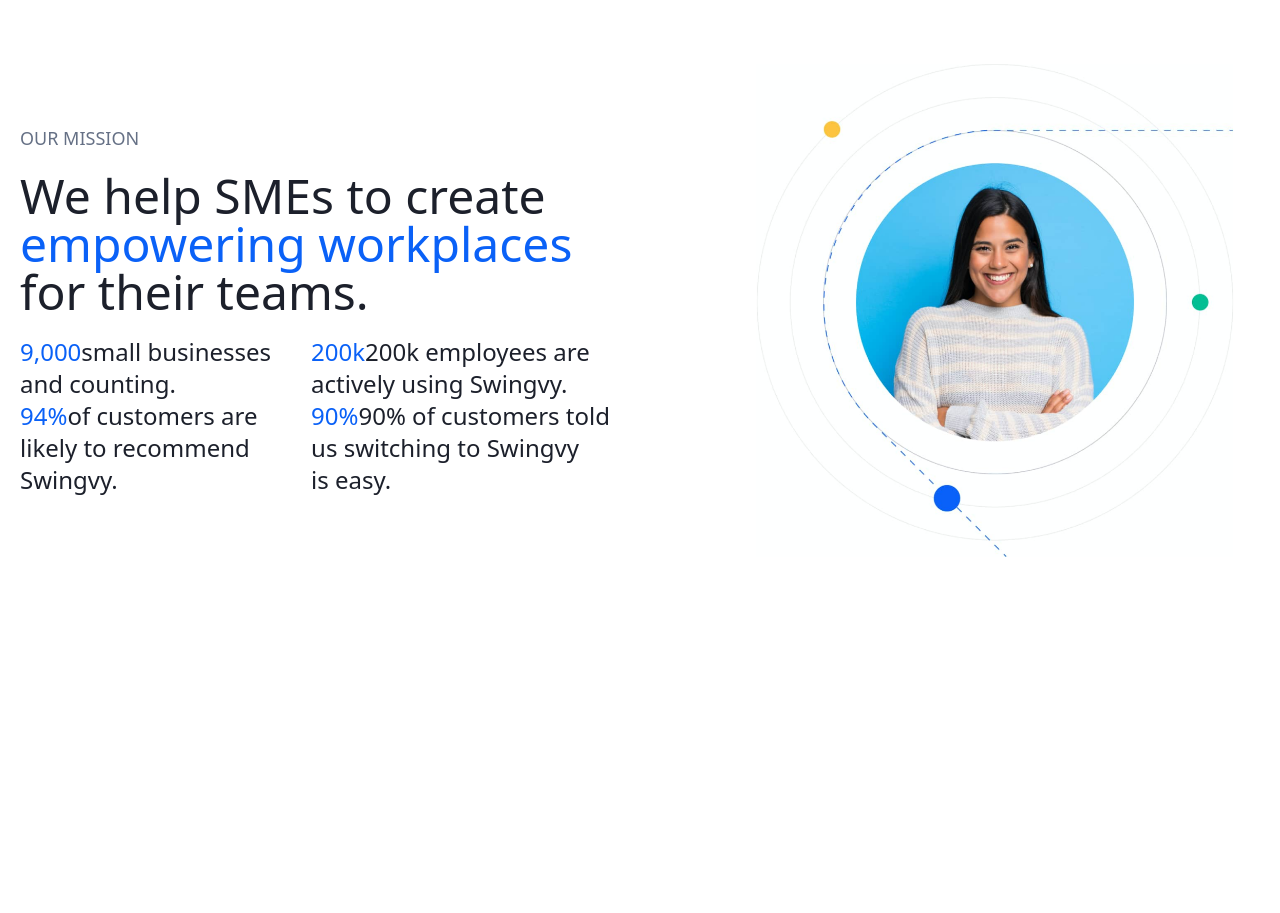
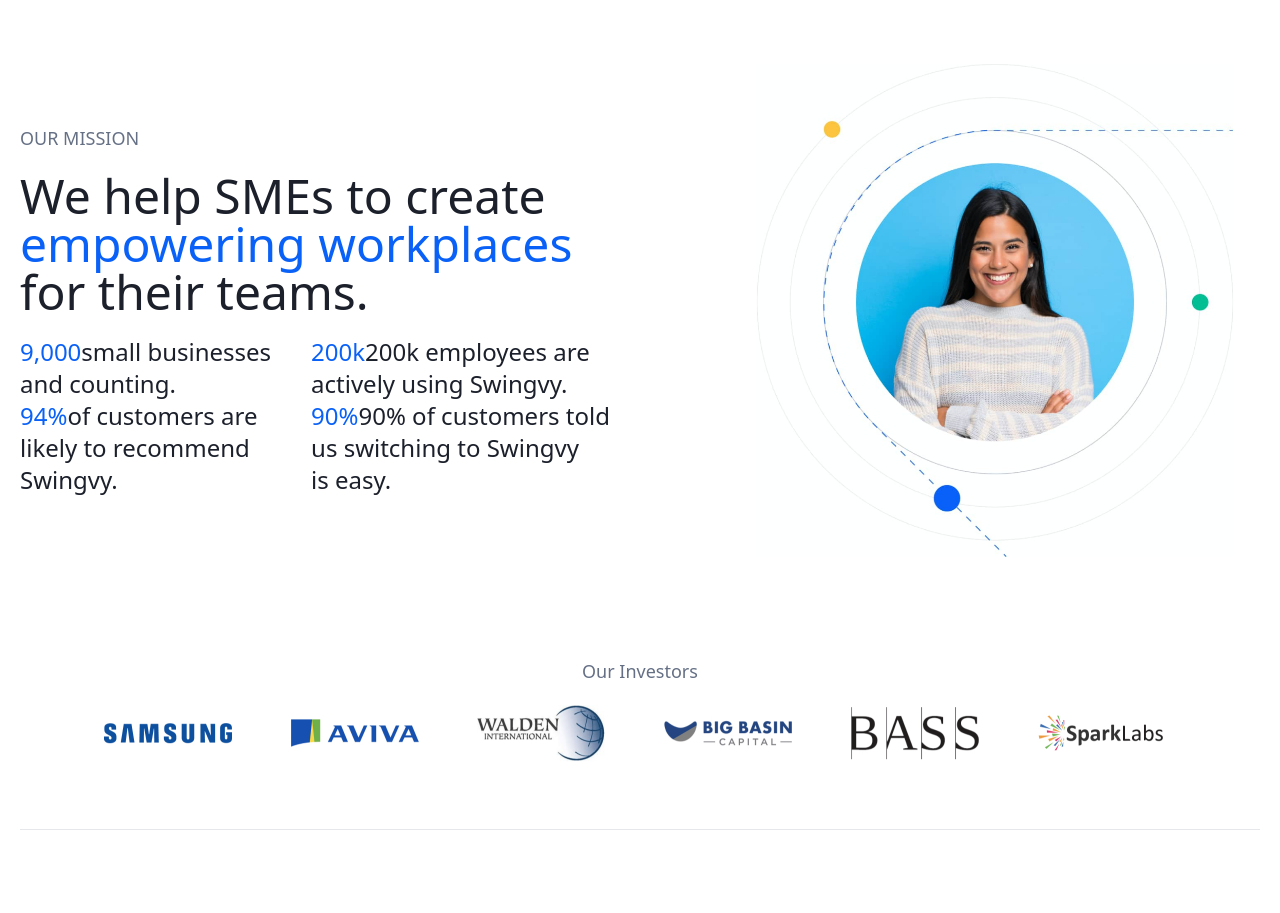
Before and after one commit to AzizovM-doder/git_home_4, a website: page index.html in a window 1280 px wide. Shown: the part 3609-4522 px from the top of the page. Before the commit the page ends 4266 px from the top, so only its background shows below. Drawn offline with nearby package versions, Linux system fonts and the light colour scheme; files that its build step writes are made by us from their sources.

Commit message:
sec 6 added

```diff
--- a/index.html
+++ b/index.html
@@ -137,6 +137,11 @@
             </div>
             <img width="530" src="assets/image copy 14.png" alt="woman">
         </section>
+        <section class="text-7xl m-auto p-5 py-20 flex flex-col gap-5">
+            <p class="text-center text-lg text-[#657085]">Our Investors</p>
+            <img width="1072" class="m-auto" src="assets/image copy 15.png" alt="sponsors">
+            <hr>
+        </section>
     </main>
 </body>
 </html>
```
Also changed, not shown: assets/image copy 15.png (added).
